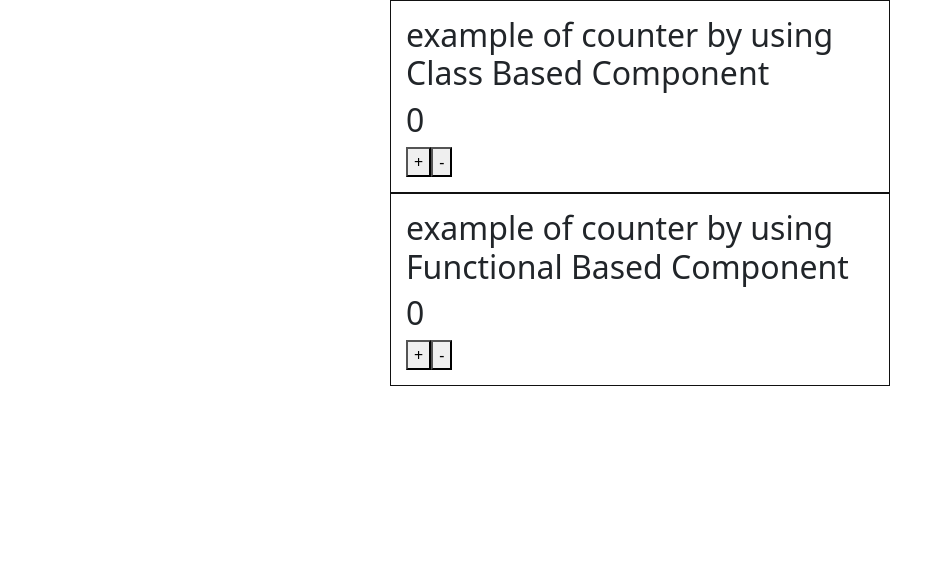
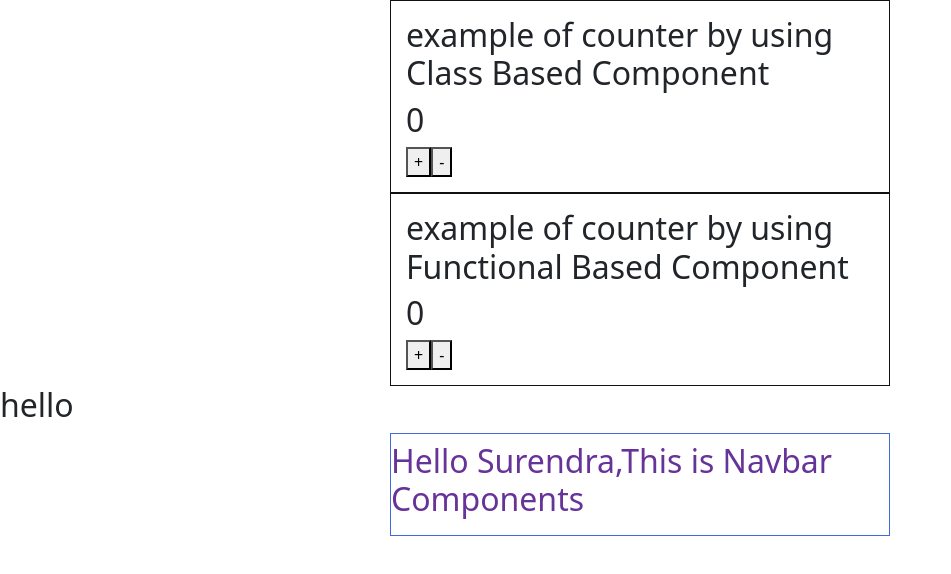
Before and after one commit to VeluruSumanvsn/ReactBatch8, a React (Create React App) app: page / in a window 1280 px wide. Shown: the top 574 px of the page, without its empty margins (0-951 px from the left). Built offline with nearby package versions, Linux system fonts and the light colour scheme.

Commit message:
code updated

```diff
--- a/src/App.js
+++ b/src/App.js
@@ -15,8 +15,8 @@ const App = () =>{
         {/* <Dashboard /> */}
         <First />
         <Second />
-        {/* <Footer />
-        <Navbar /> */}
+        <Footer />
+        <Navbar />
     </div>
   );
 }
--- a/src/Components/Footer.js
+++ b/src/Components/Footer.js
@@ -4,7 +4,7 @@ import footer from './Footer'
 const Footer = () =>{
     return(
         <div>
-            <h2> Hello this is Guru's Component</h2>
+          <h2>hello</h2>
         </div>
     )
 }
```
